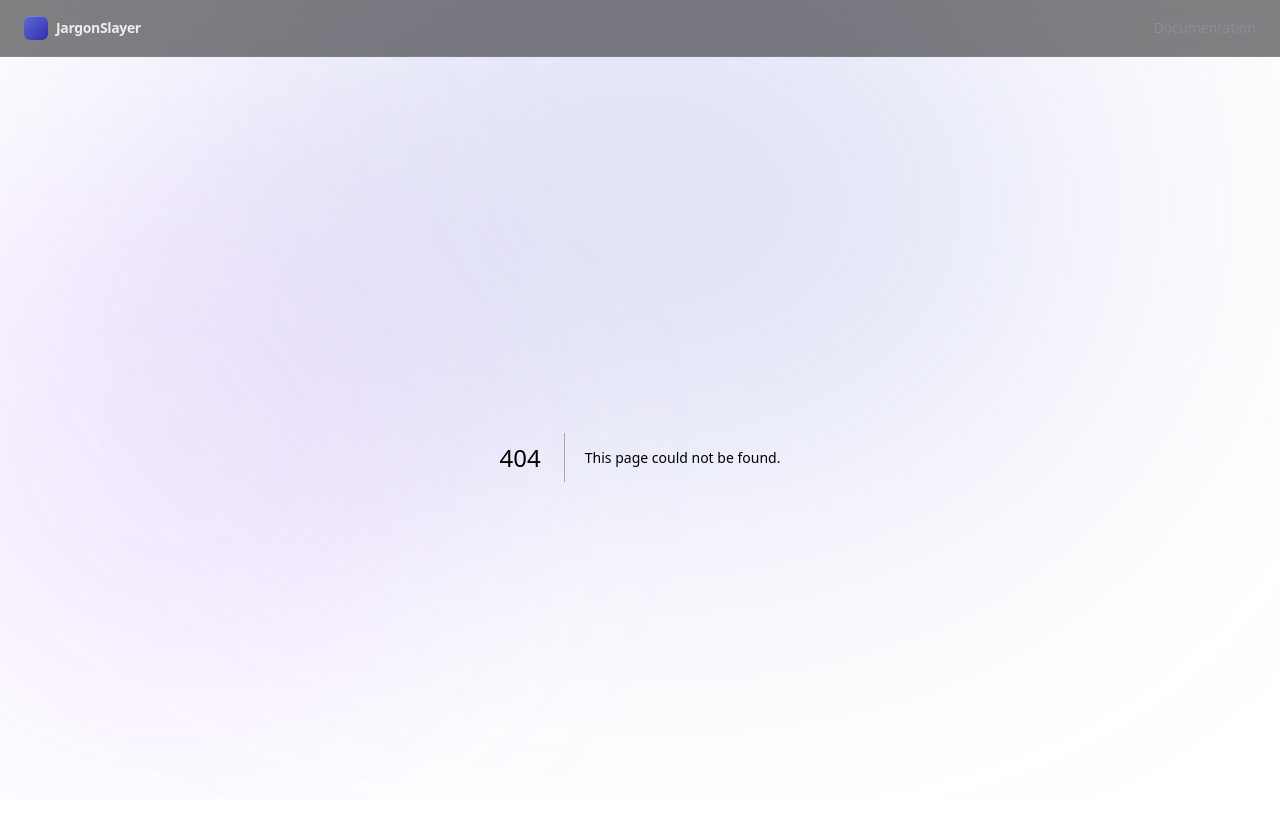
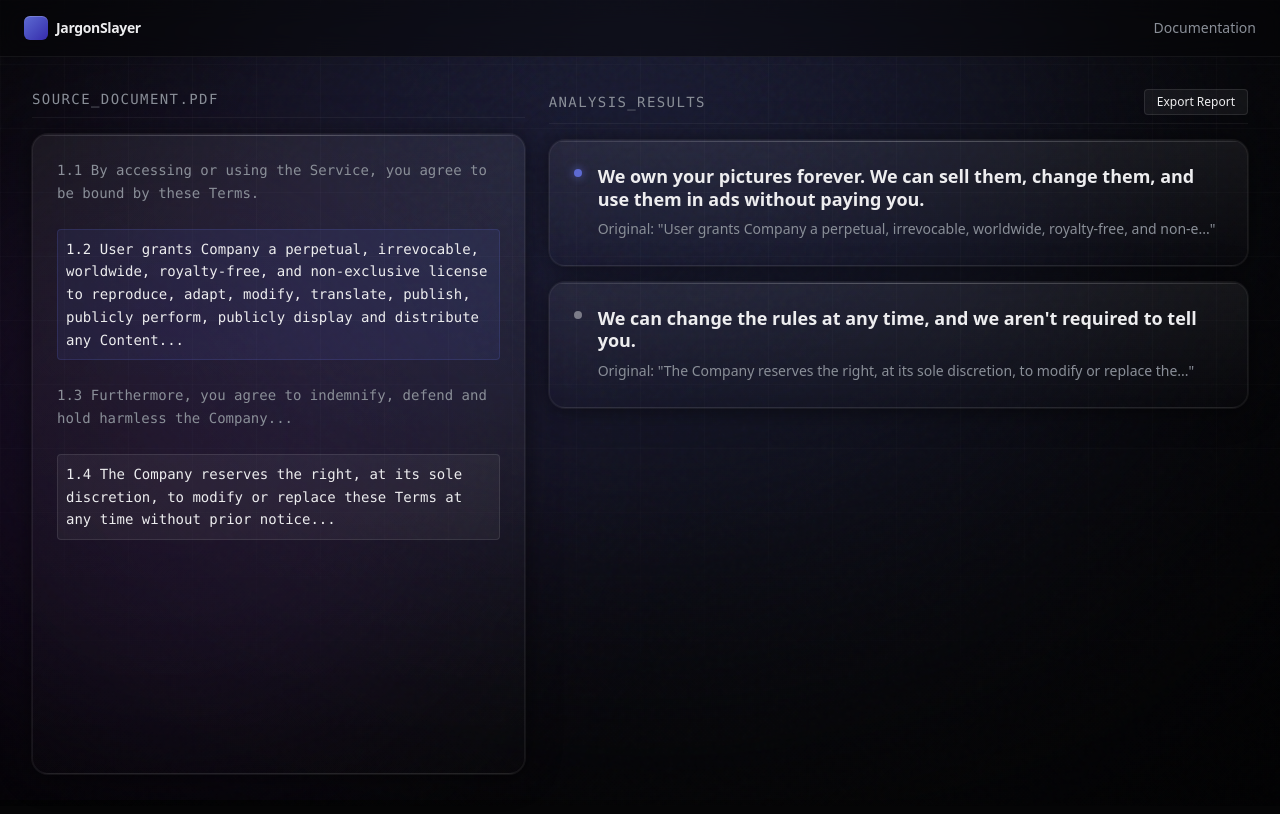
Before and after one commit to Vedant005/Legalese-Translator, a Next.js app in the folder frontend/: page /analyze in a window 1280 px wide. Before the commit this address had no page. Shown: the top 814 px of the page. Built offline with nearby package versions, Linux system fonts and the light colour scheme.

Commit message:
feat: analyze page design

```diff
--- /dev/null
+++ b/frontend/src/app/analyze/page.tsx
@@ -0,0 +1,104 @@
+"use client";
+import { useEffect, useState } from "react";
+import SpotlightCard from "@/components/SpotlightCard";
+
+const MOCK_DATA = [
+  {
+    id: 1,
+    original:
+      "User grants Company a perpetual, irrevocable, worldwide, royalty-free, and non-exclusive license to reproduce, adapt, modify, translate, publish, publicly perform, publicly display and distribute any Content...",
+    eli5: "We own your pictures forever. We can sell them, change them, and use them in ads without paying you.",
+    severity: "critical",
+  },
+  {
+    id: 2,
+    original:
+      "The Company reserves the right, at its sole discretion, to modify or replace these Terms at any time without prior notice...",
+    eli5: "We can change the rules at any time, and we aren't required to tell you.",
+    severity: "warning",
+  },
+];
+
+export default function AnalyzePage() {
+  const [analyzing, setAnalyzing] = useState(true);
+
+  useEffect(() => {
+    const timer = setTimeout(() => setAnalyzing(false), 2000);
+    return () => clearTimeout(timer);
+  }, []);
+
+  if (analyzing) {
+    return (
+      <div className="min-h-[80vh] flex flex-col items-center justify-center space-y-6">
+        <div className="w-64 h-1 bg-white/10 rounded-full overflow-hidden">
+          <div className="h-full bg-[#5E6AD2] w-1/2 animate-[slideRight_1s_ease-in-out_infinite_alternate] shadow-[0_0_12px_rgba(94,106,210,0.8)]" />
+        </div>
+        <p className="font-mono text-xs tracking-widest text-[#8A8F98] animate-pulse">
+          EXTRACTING CLAUSES...
+        </p>
+      </div>
+    );
+  }
+
+  return (
+    <main className="max-w-[1400px] mx-auto p-4 md:p-8 grid grid-cols-1 lg:grid-cols-12 gap-6 items-start">
+      <section className="lg:col-span-5 flex flex-col gap-4 animate-reveal">
+        <div className="flex items-center justify-between pb-2 border-b border-white/[0.06]">
+          <h2 className="text-sm font-mono tracking-widest text-[#8A8F98]">
+            SOURCE_DOCUMENT.PDF
+          </h2>
+        </div>
+
+        <SpotlightCard className="p-6 h-[80vh] overflow-y-auto custom-scrollbar">
+          <div className="font-mono text-sm leading-relaxed text-[#8A8F98] space-y-6">
+            <p>
+              1.1 By accessing or using the Service, you agree to be bound by
+              these Terms.
+            </p>
+            <p className="bg-[#5E6AD2]/10 text-[#EDEDEF] p-2 rounded border border-[#5E6AD2]/20">
+              1.2 {MOCK_DATA[0].original}
+            </p>
+            <p>
+              1.3 Furthermore, you agree to indemnify, defend and hold harmless
+              the Company...
+            </p>
+            <p className="bg-white/5 text-[#EDEDEF] p-2 rounded border border-white/10">
+              1.4 {MOCK_DATA[1].original}
+            </p>
+          </div>
+        </SpotlightCard>
+      </section>
+
+      <section className="lg:col-span-7 flex flex-col gap-4 animate-reveal delay-100">
+        <div className="flex items-center justify-between pb-2 border-b border-white/[0.06]">
+          <h2 className="text-sm font-mono tracking-widest text-[#8A8F98]">
+            ANALYSIS_RESULTS
+          </h2>
+          <button className="text-xs font-medium px-3 py-1 rounded bg-white/[0.05] hover:bg-white/[0.08] transition-colors border border-white/10">
+            Export Report
+          </button>
+        </div>
+
+        <div className="space-y-4">
+          {MOCK_DATA.map((clause, idx) => (
+            <SpotlightCard key={clause.id} className="p-6">
+              <div className="flex items-start gap-4">
+                <div
+                  className={`mt-1 flex-shrink-0 w-2 h-2 rounded-full ${clause.severity === "critical" ? "bg-[#5E6AD2] shadow-[0_0_8px_rgba(94,106,210,0.8)]" : "bg-white/40"}`}
+                />
+                <div className="space-y-2">
+                  <h3 className="text-lg font-semibold text-[#EDEDEF] leading-tight">
+                    {clause.eli5}
+                  </h3>
+                  <p className="text-sm text-[#8A8F98] leading-relaxed">
+                    Original: "{clause.original.substring(0, 80)}..."
+                  </p>
+                </div>
+              </div>
+            </SpotlightCard>
+          ))}
+        </div>
+      </section>
+    </main>
+  );
+}
```
